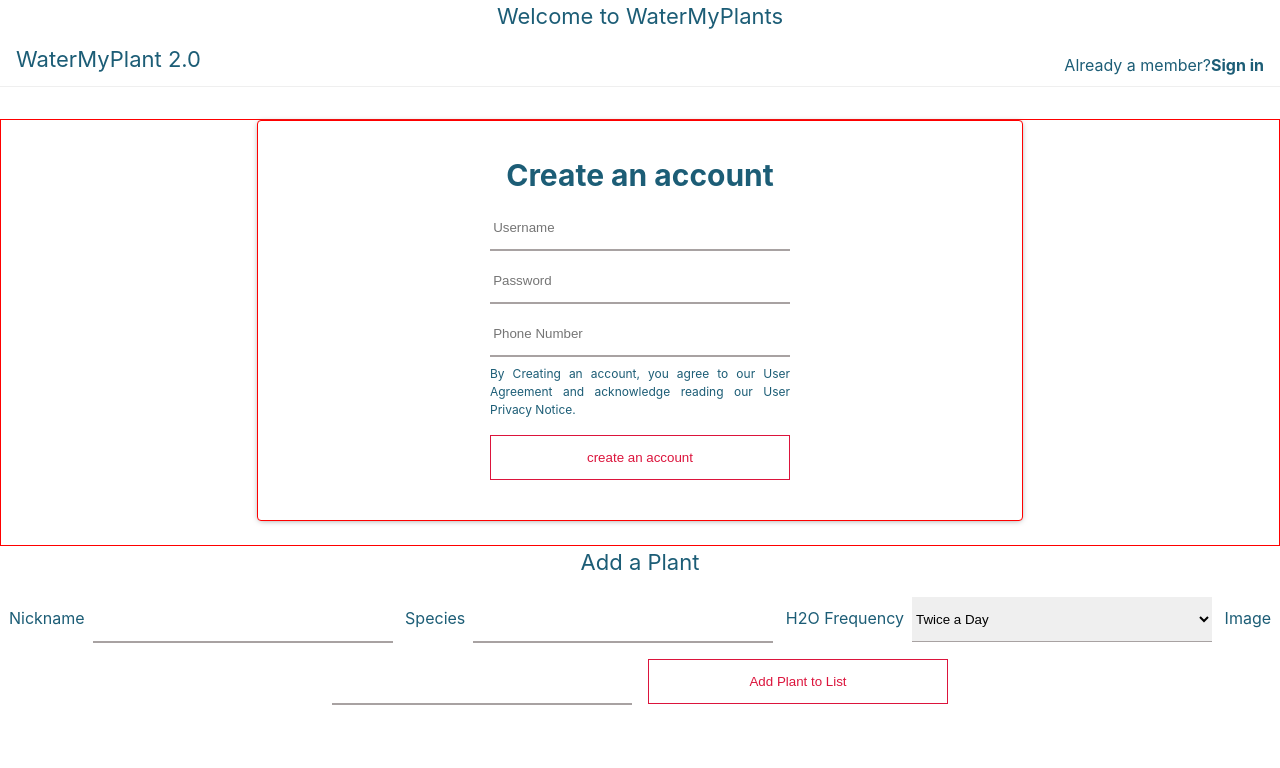
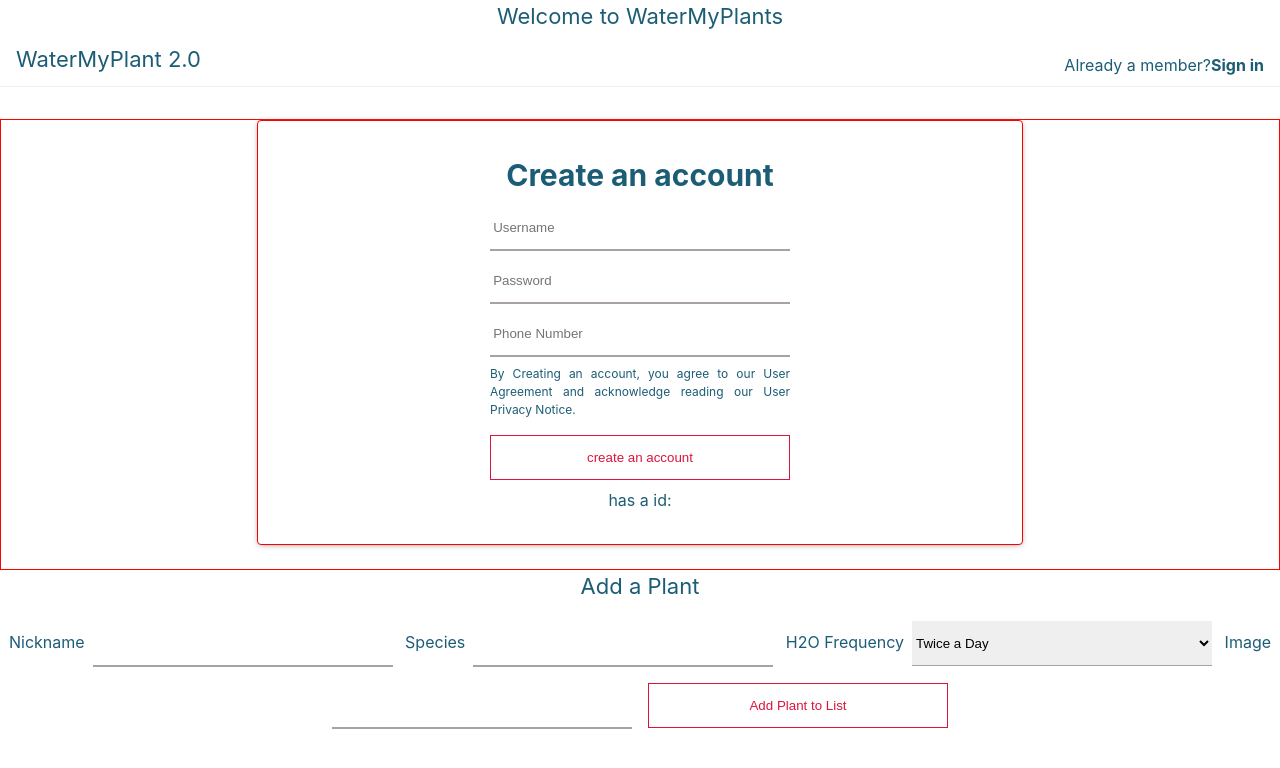
Before and after one commit to Build-Week-water-my-plants2/front-end, a React (Create React App) app in the folder watermyplant/: page /signup in a window 1280 px wide. Shown: the top 768 px of the page. Built offline with nearby package versions, Linux system fonts and the light colour scheme; no server answers.

Commit message:
OK to props to next page of login

```diff
--- a/watermyplant/src/components/Login.js
+++ b/watermyplant/src/components/Login.js
@@ -8,15 +8,19 @@ export default function Login (props) {
         values,
         submit,
         change,
+        login,
         // disabled,
         // errors,
       } = props
 
+
     // navigate us to <website base URL>/plantlist
+    console.log('login:', login , !login);
     const history = useHistory();
     // history = []
     const routeToSite = () => {
-        history.push("/plants");
+
+        //history.push("/login");
     }
 
     const onChange = evt => {
--- a/watermyplant/src/components/LoginApp.js
+++ b/watermyplant/src/components/LoginApp.js
@@ -46,18 +46,6 @@ const [formValues, setFormValues] = useState(initialFormValues) // object
 // const [formErrors, setFormErrors] = useState(initialFormErrors) // object
 // const [disabled, setDisabled] = useState(initialDisabled)       // boolean
 
-console.log('users --- initialUser',users);
-//////////////// SIDE EFFECTS ////////////////
-// useEffect(() => {
-//   // IMPLEMENT! ON SUCCESS PUT USERS IN STATE
-//   // helper to [GET] all users from `BASE_URL`
-//   axios.get('https://randomuser.me/api/?results=5')
-//     .then(res => {
-//       // debugger
-//       setUsers([...users, ...res.data.results]);
-//     }).catch(err => console.error(err));
-// }, [])
-
 //////////////// EVENT HANDLERS ////////////////
 // const validate = (name, value) => {
 //   yup.reach(schema, name)
@@ -96,7 +84,6 @@ const formSigninSubmit = () => {
     setFormValues(initialFormValues);
   })
 }
-console.log('userRegister in AAA ',userRegister);
 
 // Helper function to allow user login
 const formLoginSubmit = () => {
@@ -117,7 +104,6 @@ const formLoginSubmit = () => {
     setFormValues(initialFormValues);
   })
 }
-console.log('userlogin in AAA ',userlogin);
 
 // Helper function to update user password
 const formPasswordSubmit = () => {
@@ -156,6 +142,7 @@ const formPasswordSubmit = () => {
             <div className='header-links'> <div>Already a member? </div> <Link to="/login"> Sign in </Link> </div>
           </header>
           <Signup values={formValues} change={inputChange} submit={formSigninSubmit}
+            register = {userRegister}
             // disabled={disabled}
             // errors={formErrors}
           />
@@ -165,6 +152,7 @@ const formPasswordSubmit = () => {
           <header> <h1 className='site-header'>WaterMyPlant 2.0</h1> <div className='header-links'> <div>Tell us what you think</div> </div>
           </header>
           <Login values={formValues} change={inputChange} submit={formLoginSubmit}
+            login = {userlogin}
             // disabled={disabled}
             // errors={formErrors}
           />
--- a/watermyplant/src/components/Signup.js
+++ b/watermyplant/src/components/Signup.js
@@ -5,17 +5,21 @@ export default function Signup (props) {
     // destruct the props first
     const {
         values,
+        register,
         submit,
         change,
         // disabled,
         // errors,
       } = props
 
-    // navigate us to <website base URL>/items-list
+    // navigate us to <website base URL>/login
     const history = useHistory();
     // history = []
+    console.log(register.username, register.user_id, register.password);  // props ok
+
     const routeToLogin = () => {
-        history.push("/login");
+
+        // history.push("/login");
     }
 
     const onChange = evt => {
@@ -79,6 +83,7 @@ export default function Signup (props) {
                         <div className='submit'>
                             <button onClick={routeToLogin}>create an account</button>
                         </div>
+                        <p> {register.username} has a id: {register.user_id}</p>
                     </div>
                 </div>
 
```
